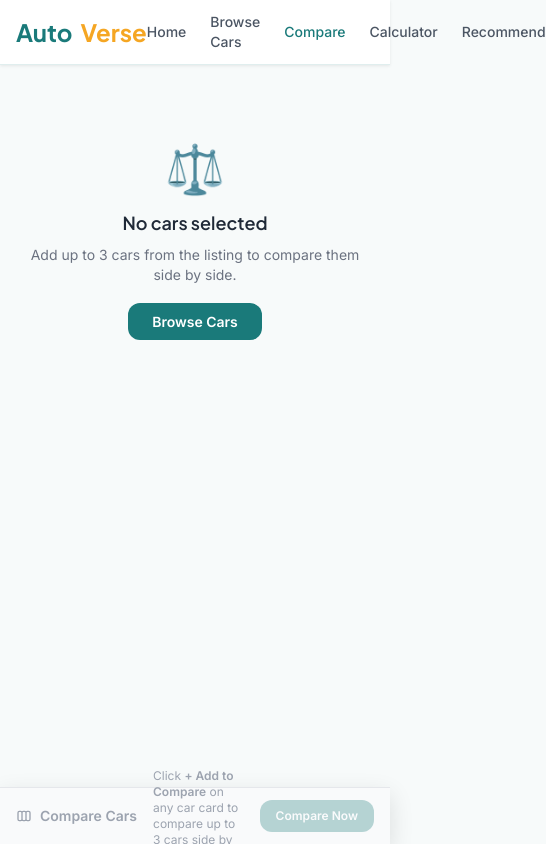
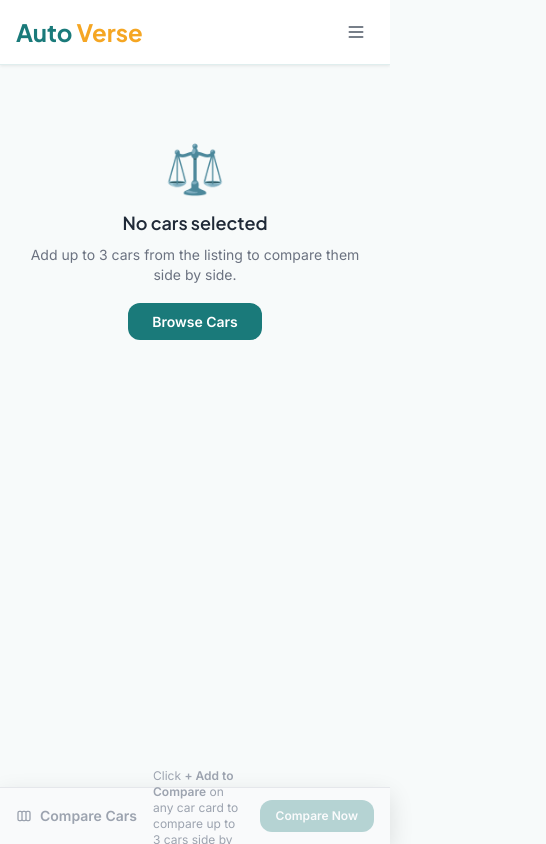
Before and after one commit to malavk22/Auto-Verse, a React (Vite) app in the folder frontend/: page /compare in a window 390 px wide. Shown: the whole page, 546 px wide, since content can reach past the window. Built offline with nearby package versions, Linux system fonts and the light colour scheme.

Commit message:
fixed sidebar scrolling issue and adjusted navbar

```diff
--- a/frontend/src/components/FilterSidebar.jsx
+++ b/frontend/src/components/FilterSidebar.jsx
@@ -8,20 +8,16 @@ function CustomSelect({ value, onChange, options, placeholder }) {
   const buttonRef = useRef(null)
   const dropdownRef = useRef(null)
 
-  // Close on outside click
   useEffect(() => {
     if (!open) return
     const handler = (e) => {
-      if (
-        !buttonRef.current?.contains(e.target) &&
-        !dropdownRef.current?.contains(e.target)
-      ) setOpen(false)
+      if (!buttonRef.current?.contains(e.target) && !dropdownRef.current?.contains(e.target))
+        setOpen(false)
     }
     document.addEventListener('mousedown', handler)
     return () => document.removeEventListener('mousedown', handler)
   }, [open])
 
-  // Close on scroll so the portal doesn't drift — but NOT when scrolling inside the dropdown itself
   useEffect(() => {
     if (!open) return
     const close = (e) => {
@@ -33,9 +29,7 @@ function CustomSelect({ value, onChange, options, placeholder }) {
   }, [open])
 
   const toggle = () => {
-    if (!open && buttonRef.current) {
-      setRect(buttonRef.current.getBoundingClientRect())
-    }
+    if (!open && buttonRef.current) setRect(buttonRef.current.getBoundingClientRect())
     setOpen(o => !o)
   }
 
@@ -56,10 +50,8 @@ function CustomSelect({ value, onChange, options, placeholder }) {
         <span className={selected?.value !== '' && selected ? 'text-gray-900 font-medium' : 'text-muted'}>
           {selected ? selected.label : placeholder}
         </span>
-        <svg
-          className={`w-4 h-4 text-muted shrink-0 transition-transform duration-200 ${open ? 'rotate-180' : ''}`}
-          fill="none" viewBox="0 0 24 24" stroke="currentColor" strokeWidth={2}
-        >
+        <svg className={`w-4 h-4 text-muted shrink-0 transition-transform duration-200 ${open ? 'rotate-180' : ''}`}
+          fill="none" viewBox="0 0 24 24" stroke="currentColor" strokeWidth={2}>
           <path strokeLinecap="round" strokeLinejoin="round" d="M19 9l-7 7-7-7" />
         </svg>
       </button>
@@ -67,14 +59,7 @@ function CustomSelect({ value, onChange, options, placeholder }) {
       {open && rect && createPortal(
         <div
           ref={dropdownRef}
-          style={{
-            position: 'fixed',
-            top: rect.bottom + 4,
-            left: rect.left,
-            width: rect.width,
-            zIndex: 9999,
-            maxHeight: '240px',
-          }}
+          style={{ position: 'fixed', top: rect.bottom + 4, left: rect.left, width: rect.width, zIndex: 9999, maxHeight: '240px' }}
           className="bg-white border border-border rounded-lg shadow-lg overflow-y-auto"
         >
           {options.map(o => (
@@ -83,9 +68,7 @@ function CustomSelect({ value, onChange, options, placeholder }) {
               type="button"
               onClick={() => { onChange(o.value); setOpen(false) }}
               className={`w-full flex items-center justify-between px-3 py-2.5 text-sm transition-colors text-left ${
-                o.value === value
-                  ? 'bg-primary/8 text-primary font-semibold'
-                  : 'text-gray-700 hover:bg-surface-alt'
+                o.value === value ? 'bg-primary/8 text-primary font-semibold' : 'text-gray-700 hover:bg-surface-alt'
               }`}
             >
               <span>{o.label}</span>
@@ -103,27 +86,30 @@ function CustomSelect({ value, onChange, options, placeholder }) {
   )
 }
 
-export default function FilterSidebar({ filters, options, onChange, onReset }) {
+function FilterSection({ label, children }) {
+  return (
+    <div className="mb-5 pb-5 border-b border-border last:border-0 last:mb-0 last:pb-0">
+      <p className="text-xs font-semibold text-muted uppercase tracking-wider mb-2.5">{label}</p>
+      {children}
+    </div>
+  )
+}
+
+function FilterBody({ filters, options, onChange, onReset, activeCount, mobile, onClose }) {
   const handleChange = (key, value) => onChange({ ...filters, [key]: value, page: 1 })
 
   const brandOptions = [
     { value: '', label: 'All Brands' },
     ...(options.brands?.map(b => ({ value: b, label: b })) || []),
   ]
-
   const seatOptions = [
     { value: '', label: 'Any' },
     ...(options.seat_options?.map(s => ({ value: String(s), label: `${s}+ seats` })) || []),
   ]
 
-  const activeCount = [
-    filters.brand, filters.fuel_type, filters.transmission,
-    filters.seats, filters.min_price,
-  ].filter(Boolean).length
-
   return (
-    <div className="w-64 shrink-0 sticky top-20 self-start h-[calc(100vh-5.5rem)]">
-    <aside className="h-full overflow-y-auto bg-white rounded-xl shadow-card p-5">
+    <>
+      {/* Header */}
       <div className="flex items-center justify-between mb-5">
         <div className="flex items-center gap-2">
           <h2 className="font-display font-semibold text-gray-900 text-sm">Filters</h2>
@@ -133,6 +119,7 @@ export default function FilterSidebar({ filters, options, onChange, onReset }) {
             </span>
           )}
         </div>
+        <div className="flex items-center gap-3">
           <button
             onClick={onReset}
             className="text-xs text-primary hover:underline disabled:text-gray-300"
@@ -140,6 +127,14 @@ export default function FilterSidebar({ filters, options, onChange, onReset }) {
           >
             Reset all
           </button>
+          {mobile && (
+            <button onClick={onClose} className="p-1 rounded text-gray-400 hover:text-gray-700 transition-colors">
+              <svg className="w-4 h-4" fill="none" viewBox="0 0 24 24" stroke="currentColor" strokeWidth={2}>
+                <path strokeLinecap="round" strokeLinejoin="round" d="M6 18L18 6M6 6l12 12" />
+              </svg>
+            </button>
+          )}
+        </div>
       </div>
 
       {/* Brand */}
@@ -200,7 +195,7 @@ export default function FilterSidebar({ filters, options, onChange, onReset }) {
         />
       </FilterSection>
 
-      {/* Price — starting from */}
+      {/* Starting Price */}
       <FilterSection label="Starting Price">
         <div className="px-1">
           <input
@@ -243,16 +238,31 @@ export default function FilterSidebar({ filters, options, onChange, onReset }) {
           <option value="year_desc">Newest First</option>
         </select>
       </FilterSection>
+    </>
+  )
+}
+
+export default function FilterSidebar({ filters, options, onChange, onReset, mobile = false, onClose }) {
+  const activeCount = [
+    filters.brand, filters.fuel_type, filters.transmission,
+    filters.seats, filters.min_price,
+  ].filter(Boolean).length
+
+  const bodyProps = { filters, options, onChange, onReset, activeCount, mobile, onClose }
+
+  if (mobile) {
+    return (
+      <div className="p-5">
+        <FilterBody {...bodyProps} />
+      </div>
+    )
+  }
+
+  return (
+    <div className="w-64 shrink-0 sticky top-20 self-start h-[calc(100vh-5.5rem)]">
+      <aside className="h-full overflow-y-auto bg-white rounded-xl shadow-card p-5">
+        <FilterBody {...bodyProps} />
       </aside>
     </div>
   )
 }
-
-function FilterSection({ label, children }) {
-  return (
-    <div className="mb-5 pb-5 border-b border-border last:border-0 last:mb-0 last:pb-0">
-      <p className="text-xs font-semibold text-muted uppercase tracking-wider mb-2.5">{label}</p>
-      {children}
-    </div>
-  )
-}
--- a/frontend/src/components/Navbar.jsx
+++ b/frontend/src/components/Navbar.jsx
@@ -1,65 +1,102 @@
+import { useState } from 'react'
 import { Link, NavLink } from 'react-router-dom'
 import { useCompare } from '../context/CompareContext'
 
+const NAV_LINKS = [
+  { to: '/',               label: 'Home',        end: true  },
+  { to: '/cars',           label: 'Browse Cars', end: false },
+  { to: '/compare',        label: 'Compare',     end: false, badge: true },
+  { to: '/calculator',     label: 'Calculator',  end: false },
+  { to: '/recommendations',label: 'Recommend',   end: false },
+]
+
 export default function Navbar() {
   const { compareList } = useCompare()
+  const [open, setOpen] = useState(false)
 
   return (
     <header className="bg-white border-b border-border sticky top-0 z-50 shadow-card">
       <div className="max-w-7xl mx-auto px-4 sm:px-6 lg:px-8 h-16 flex items-center justify-between">
-        <Link to="/" className="flex items-center gap-2">
+
+        <Link to="/" className="flex items-center gap-1 shrink-0" onClick={() => setOpen(false)}>
           <span className="text-2xl font-display font-bold text-primary">Auto</span>
           <span className="text-2xl font-display font-bold text-accent">Verse</span>
         </Link>
-        <nav className="flex items-center gap-6">
+
+        {/* Desktop nav */}
+        <nav className="hidden md:flex items-center gap-6">
+          {NAV_LINKS.map(link => (
             <NavLink
-            to="/"
-            end
-            className={({ isActive }) =>
-              `text-sm font-medium transition-colors ${isActive ? 'text-primary' : 'text-gray-600 hover:text-primary'}`
-            }
-          >
-            Home
-          </NavLink>
-          <NavLink
-            to="/cars"
-            className={({ isActive }) =>
-              `text-sm font-medium transition-colors ${isActive ? 'text-primary' : 'text-gray-600 hover:text-primary'}`
-            }
-          >
-            Browse Cars
-          </NavLink>
-          <NavLink
-            to="/compare"
+              key={link.to}
+              to={link.to}
+              end={link.end}
               className={({ isActive }) =>
                 `relative text-sm font-medium transition-colors ${isActive ? 'text-primary' : 'text-gray-600 hover:text-primary'}`
               }
             >
-            Compare
-            {compareList.length > 0 && (
+              {link.label}
+              {link.badge && compareList.length > 0 && (
                 <span className="absolute -top-2 -right-3 bg-accent text-white text-[10px] font-bold w-4 h-4 rounded-full flex items-center justify-center">
                   {compareList.length}
                 </span>
               )}
             </NavLink>
+          ))}
+        </nav>
+
+        {/* Mobile: compare badge + hamburger */}
+        <div className="md:hidden flex items-center gap-3">
+          {compareList.length > 0 && (
+            <Link to="/compare" className="relative text-sm font-medium text-gray-600">
+              Compare
+              <span className="absolute -top-2 -right-3 bg-accent text-white text-[10px] font-bold w-4 h-4 rounded-full flex items-center justify-center">
+                {compareList.length}
+              </span>
+            </Link>
+          )}
+          <button
+            onClick={() => setOpen(o => !o)}
+            className="p-2 rounded-lg text-gray-600 hover:text-primary hover:bg-gray-50 transition-colors"
+            aria-label="Toggle menu"
+          >
+            {open ? (
+              <svg className="w-5 h-5" fill="none" viewBox="0 0 24 24" stroke="currentColor" strokeWidth={2}>
+                <path strokeLinecap="round" strokeLinejoin="round" d="M6 18L18 6M6 6l12 12" />
+              </svg>
+            ) : (
+              <svg className="w-5 h-5" fill="none" viewBox="0 0 24 24" stroke="currentColor" strokeWidth={2}>
+                <path strokeLinecap="round" strokeLinejoin="round" d="M4 6h16M4 12h16M4 18h16" />
+              </svg>
+            )}
+          </button>
+        </div>
+      </div>
+
+      {/* Mobile nav dropdown */}
+      {open && (
+        <nav className="md:hidden border-t border-border bg-white px-4 py-1">
+          {NAV_LINKS.map(link => (
             <NavLink
-            to="/calculator"
+              key={link.to}
+              to={link.to}
+              end={link.end}
+              onClick={() => setOpen(false)}
               className={({ isActive }) =>
-              `text-sm font-medium transition-colors ${isActive ? 'text-primary' : 'text-gray-600 hover:text-primary'}`
+                `flex items-center justify-between py-3.5 text-sm font-medium border-b border-gray-100 last:border-0 transition-colors ${
+                  isActive ? 'text-primary' : 'text-gray-700'
+                }`
               }
             >
-            Calculator
+              <span>{link.label}</span>
+              {link.badge && compareList.length > 0 && (
+                <span className="bg-accent text-white text-[10px] font-bold px-1.5 py-0.5 rounded-full">
+                  {compareList.length}
+                </span>
+              )}
             </NavLink>
-          <NavLink
-            to="/recommendations"
-            className={({ isActive }) =>
-              `text-sm font-medium transition-colors ${isActive ? 'text-primary' : 'text-gray-600 hover:text-primary'}`
-            }
-          >
-            Recommend
-          </NavLink>
+          ))}
         </nav>
-      </div>
+      )}
     </header>
   )
 }
```
Lines whose indentation alone changed are shown as unchanged.
